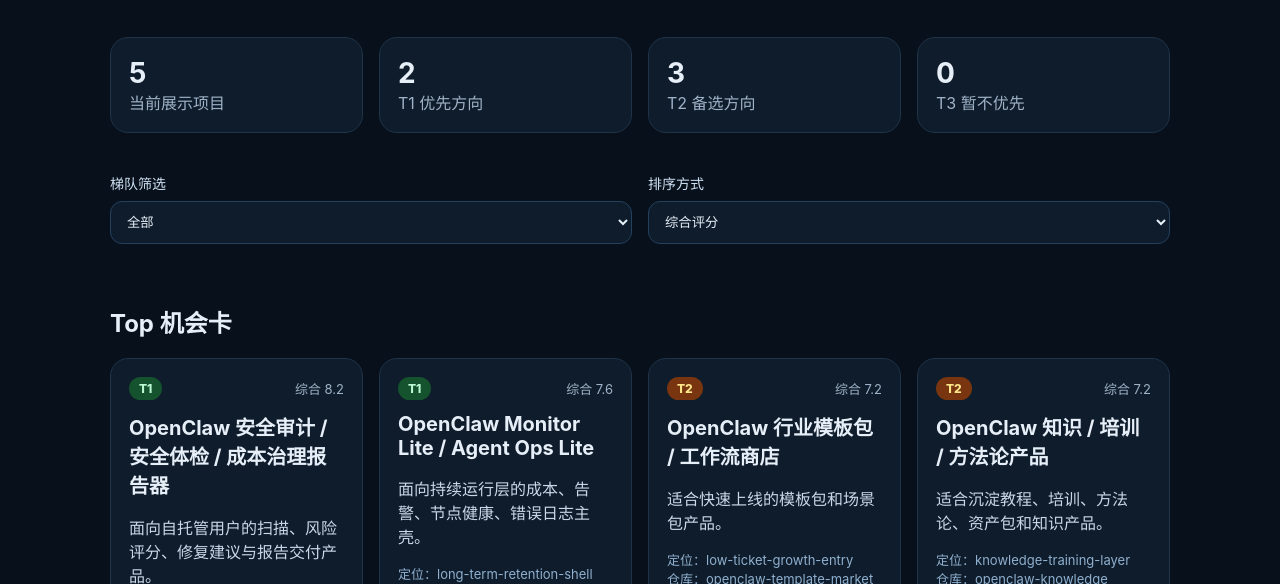
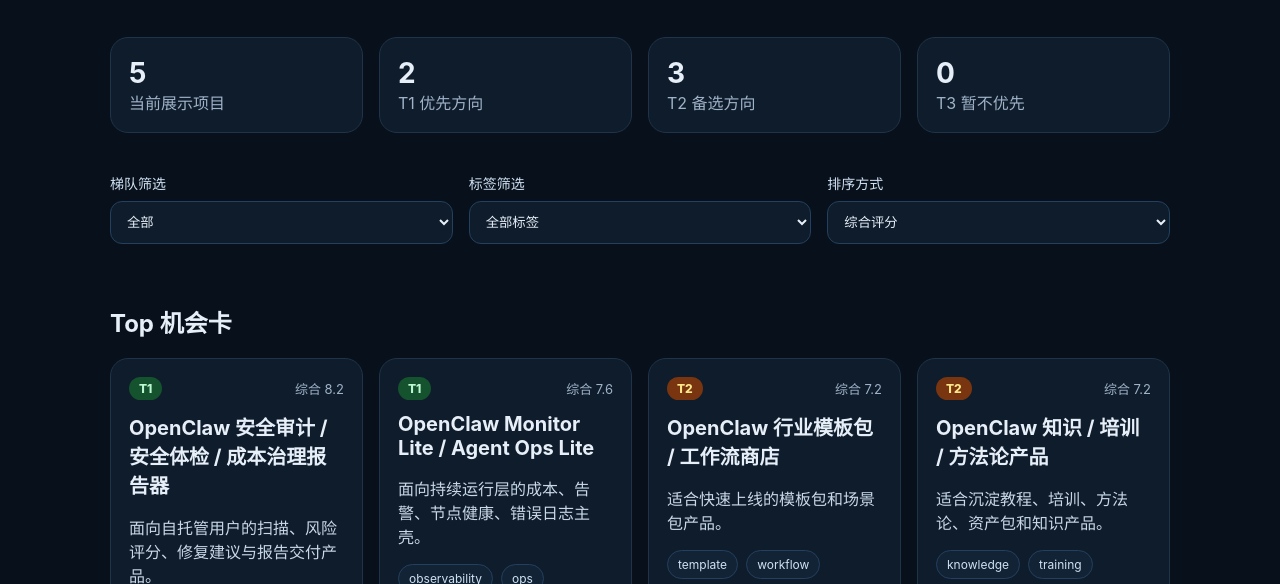
Before and after one commit to jiangjinggit/openclaw-money-radar, a website: page public/index.html in a window 1280 px wide. Shown: the part 213-797 px from the top of the page. Drawn offline with Linux system fonts and the light colour scheme.

Commit message:
feat: add tags and expandable idea details

```diff
--- a/data/ideas.json
+++ b/data/ideas.json
@@ -12,6 +12,11 @@
       "7-14 天可做 MVP",
       "适合内容驱动获客"
     ],
+    "tags": ["security", "audit", "cost", "async-friendly", "first-money"],
+    "details": {
+      "fit": "更适合已经自托管、准备上线或准备接真实能力的用户。",
+      "monetization": "适合先卖 199/299 首单体检，再升级到专业版与巡检订阅。"
+    },
     "scores": {
       "moneyProbability": 8,
       "launchSpeed": 8,
@@ -32,6 +37,11 @@
       "适合做订阅层",
       "可逐步扩到多节点和团队版"
     ],
+    "tags": ["observability", "ops", "retention", "subscription", "agent-ops"],
+    "details": {
+      "fit": "更适合已经进入真实运行阶段、开始关心成本和异常的用户。",
+      "monetization": "更适合长期订阅和主壳承接，而不是最先拿第一笔钱。"
+    },
     "scores": {
       "moneyProbability": 7,
       "launchSpeed": 7,
@@ -52,6 +62,11 @@
       "数字产品化容易",
       "适合做增长入口"
     ],
+    "tags": ["template", "workflow", "low-ticket", "growth-entry"],
+    "details": {
+      "fit": "更适合希望快速上架数字产品、先做低客单验证的人。",
+      "monetization": "更容易做小额成交，但同质化和续费压力更明显。"
+    },
     "scores": {
       "moneyProbability": 6,
       "launchSpeed": 9,
@@ -72,6 +87,11 @@
       "可做长期品牌资产",
       "可与产品线联动"
     ],
+    "tags": ["knowledge", "training", "content", "methodology"],
+    "details": {
+      "fit": "更适合内容驱动创始人和希望沉淀长期资产的人。",
+      "monetization": "更像知识中层和品牌资产，不是最强的短期现金流切口。"
+    },
     "scores": {
       "moneyProbability": 5,
       "launchSpeed": 7,
@@ -92,6 +112,11 @@
       "可作为长期扩展",
       "但首版复杂度更高"
     ],
+    "tags": ["multi-node", "governance", "team", "expansion"],
+    "details": {
+      "fit": "更适合多团队、多环境、多节点逐渐复杂的运行场景。",
+      "monetization": "长期价值高，但不适合作为最先启动的 MVP。"
+    },
     "scores": {
       "moneyProbability": 6,
       "launchSpeed": 5,
--- a/public/app.js
+++ b/public/app.js
@@ -3,6 +3,7 @@ const topCards = document.getElementById('topCards');
 const tierBoards = document.getElementById('tierBoards');
 const allIdeas = document.getElementById('allIdeas');
 const tierFilter = document.getElementById('tierFilter');
+const tagFilter = document.getElementById('tagFilter');
 const sortBy = document.getElementById('sortBy');
 
 const scoreKeys = [
@@ -23,11 +24,34 @@ function scoreValue(item, key) {
   return Number(item.scores?.[key] || 0);
 }
 
+function fillTagOptions(ideas) {
+  const tags = [...new Set(ideas.flatMap(item => item.tags || []))].sort();
+  tagFilter.innerHTML = '<option value="ALL">全部标签</option>' + tags.map(tag => `<option value="${tag}">${tag}</option>`).join('');
+}
+
+function detailBlock(item) {
+  return `
+    <details class="details-box">
+      <summary>查看详情</summary>
+      <div class="details-content">
+        <p><strong>适合谁：</strong>${item.details?.fit || '暂无'}</p>
+        <p><strong>怎么赚钱：</strong>${item.details?.monetization || '暂无'}</p>
+      </div>
+    </details>
+  `;
+}
+
 function render(ideas) {
   const tierValue = tierFilter.value;
+  const tagValue = tagFilter.value;
   const sortKey = sortBy.value;
 
-  const filtered = ideas.filter(item => tierValue === 'ALL' ? true : item.tier === tierValue);
+  const filtered = ideas.filter(item => {
+    const tierOk = tierValue === 'ALL' ? true : item.tier === tierValue;
+    const tagOk = tagValue === 'ALL' ? true : (item.tags || []).includes(tagValue);
+    return tierOk && tagOk;
+  });
+
   const sorted = [...filtered].sort((a, b) => {
     if (scoreValue(b, sortKey) !== scoreValue(a, sortKey)) {
       return scoreValue(b, sortKey) - scoreValue(a, sortKey);
@@ -51,8 +75,10 @@ function render(ideas) {
       <div class="idea-top"><span class="tier ${item.tier}">${item.tier}</span><span class="avg">综合 ${averageScore(item.scores).toFixed(1)}</span></div>
       <h3>${item.name}</h3>
       <p>${item.summary}</p>
+      <div class="tag-list">${(item.tags || []).map(tag => `<span>${tag}</span>`).join('')}</div>
       <div class="meta">定位：${item.positioning}</div>
       <div class="meta">仓库：${item.repo}</div>
+      ${detailBlock(item)}
     </article>
   `).join('') || '<article class="card">暂无结果</article>';
 
@@ -76,6 +102,7 @@ function render(ideas) {
       <div class="idea-top"><span class="tier ${item.tier}">${item.tier}</span><span class="avg">综合 ${averageScore(item.scores).toFixed(1)}</span></div>
       <h3>${item.name}</h3>
       <p>${item.summary}</p>
+      <div class="tag-list">${(item.tags || []).map(tag => `<span>${tag}</span>`).join('')}</div>
       <div class="score-list">
         ${scoreKeys.map(([key, label]) => `<span>${label}：${item.scores?.[key] ?? '-'}</span>`).join('')}
       </div>
@@ -83,12 +110,15 @@ function render(ideas) {
         <strong>为什么现在值得做</strong>
         <ul>${(item.why_now || []).map(x => `<li>${x}</li>`).join('')}</ul>
       </div>
+      ${detailBlock(item)}
     </article>
   `).join('') || '<article class="card">暂无结果</article>';
 }
 
 fetch('/data/ideas.json').then(r => r.json()).then(ideas => {
+  fillTagOptions(ideas);
   render(ideas);
   tierFilter.addEventListener('change', () => render(ideas));
+  tagFilter.addEventListener('change', () => render(ideas));
   sortBy.addEventListener('change', () => render(ideas));
 });
--- a/public/index.html
+++ b/public/index.html
@@ -26,6 +26,12 @@
         <option value="T1">T1</option>
         <option value="T2">T2</option>
         <option value="T3">T3</option>
+      </select>
+    </label>
+    <label>
+      标签筛选
+      <select id="tagFilter">
+        <option value="ALL">全部标签</option>
       </select>
     </label>
     <label>
```
Also changed, not shown: public/styles.css (+1 -1 lines), README.md.
